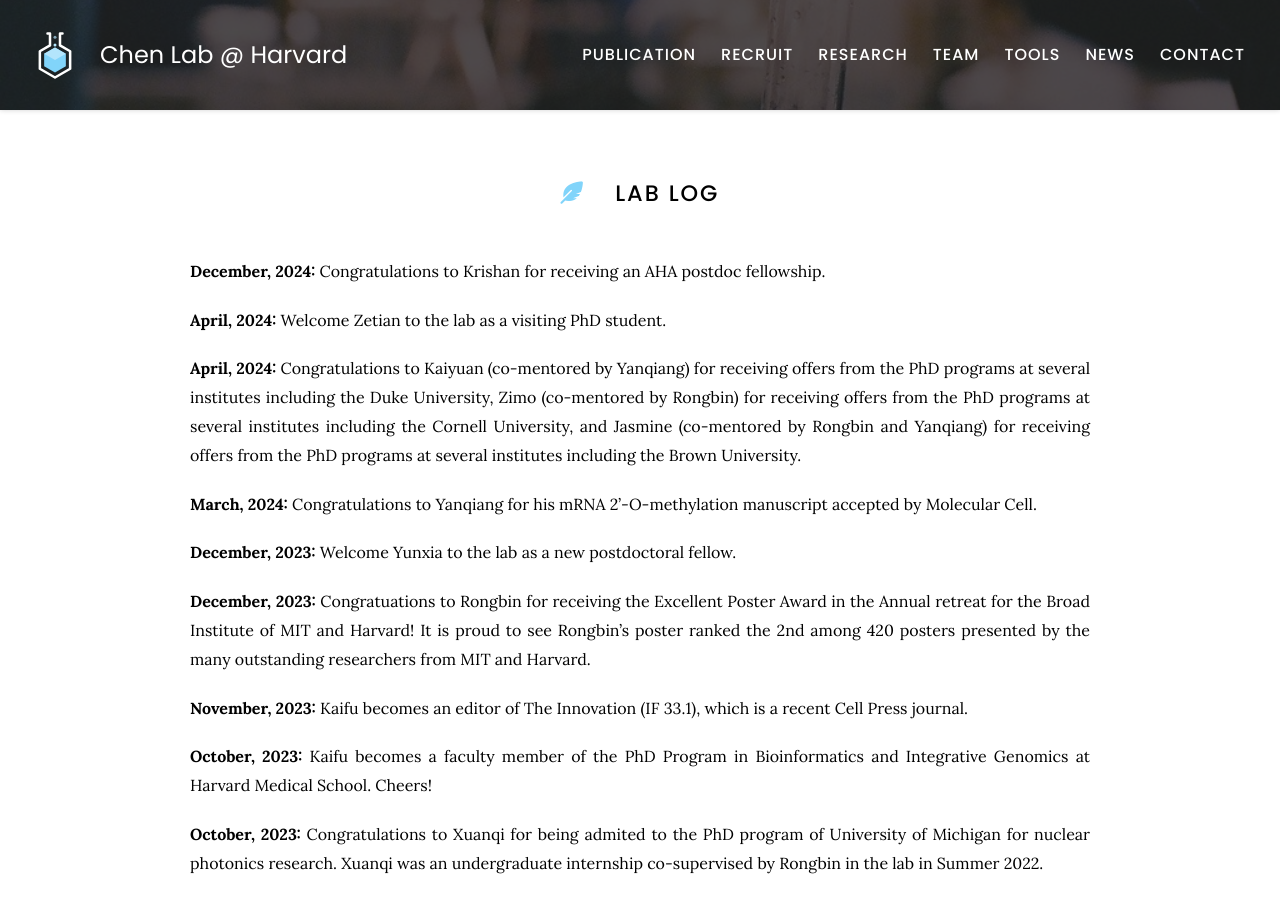
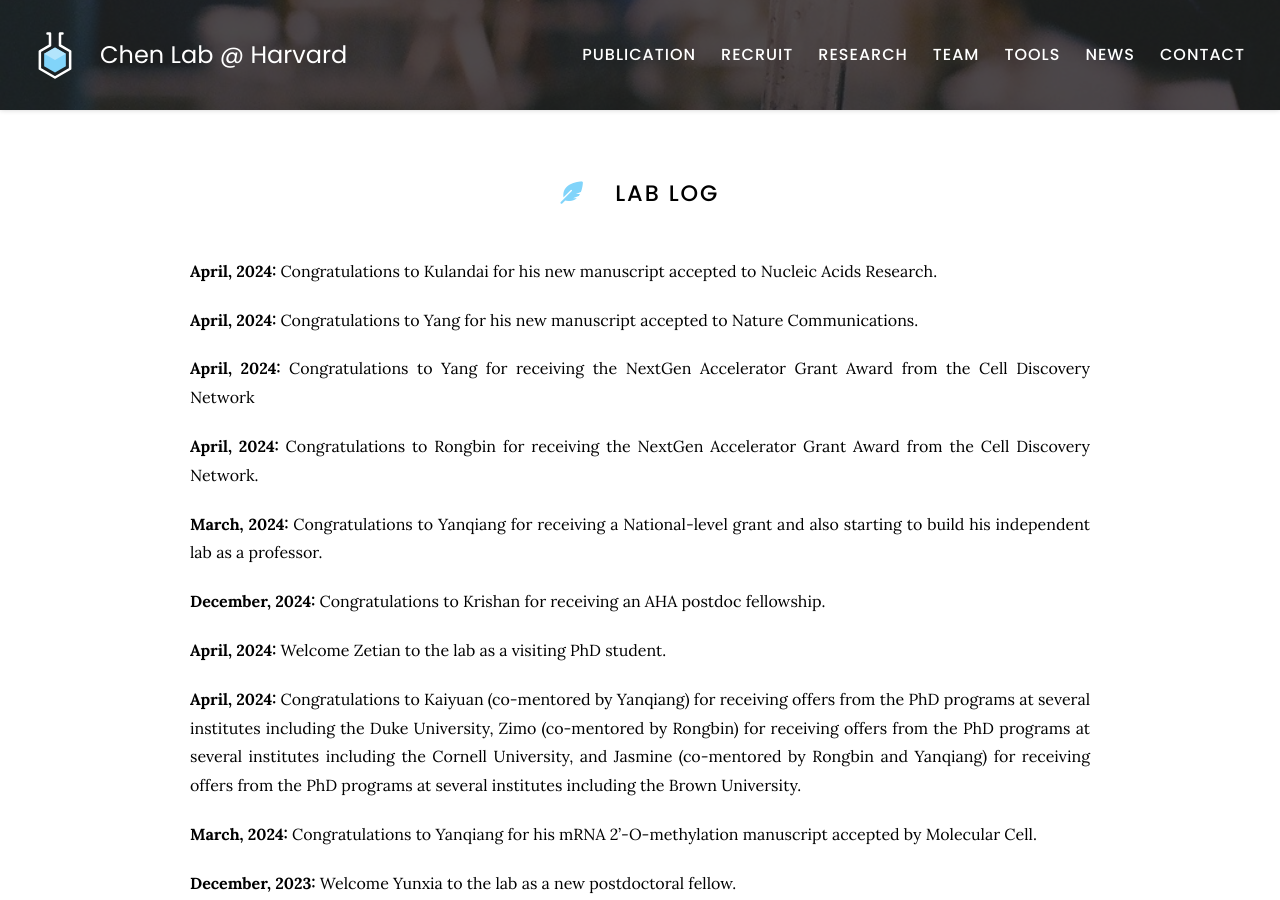
Before and after one commit to kaifuchenlab/kaifuchenlab.github.io, a Jekyll site: the page built from 7.news/index.md, in a window 1280 px wide and 900 px high. Built offline with Jekyll 4.4.1, drawn with Linux system fonts in a browser that asks for light colours.

Commit message:
Update index.md

```diff
--- a/7.news/index.md
+++ b/7.news/index.md
@@ -6,6 +6,21 @@ nav:
 ---
 
 # <i class="fas fa-feather-alt"></i> Lab log
+
+**April, 2024:**
+Congratulations to Kulandai for his new manuscript accepted to Nucleic Acids Research.
+
+**April, 2024:**
+Congratulations to Yang for his new manuscript accepted to Nature Communications.
+
+**April, 2024:**
+Congratulations to Yang for receiving the NextGen Accelerator Grant Award from the Cell Discovery Network
+
+**April, 2024:**
+Congratulations to Rongbin for receiving the NextGen Accelerator Grant Award from the Cell Discovery Network.
+
+**March, 2024:**
+Congratulations to Yanqiang for receiving a National-level grant and also starting to build his independent lab as a professor.
 
 **December, 2024:**
 Congratulations to Krishan for receiving an AHA postdoc fellowship.
```
